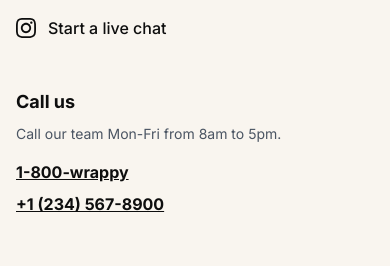
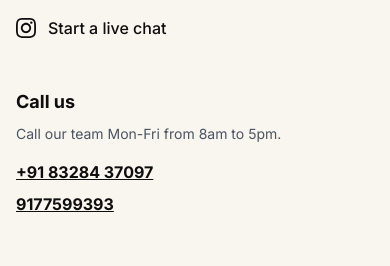
Before and after one commit to kumarasantosh/Wrappy, a Next.js app: page /franchise in a window 390 px wide. Shown: the part 1302-1568 px from the top of the page. Built offline with nearby package versions, Linux system fonts and the light colour scheme.

Commit message:
fix: update franchise contact phone numbers to correct support lines

```diff
--- a/app/franchise/page.tsx
+++ b/app/franchise/page.tsx
@@ -449,13 +449,13 @@ export default function FranchisePage() {
                     href="tel:+1800wrappy"
                     className="block text-wrappy-black hover:text-wrappy-red transition-colors font-bold underline"
                   >
-                    1-800-wrappy
+                    +91 83284 37097
                   </a>
                   <a
                     href="tel:+1234567890"
                     className="block text-wrappy-black hover:text-wrappy-red transition-colors font-bold underline"
                   >
-                    +1 (234) 567-8900
+                    9177599393
                   </a>
                 </div>
               </div>
```
